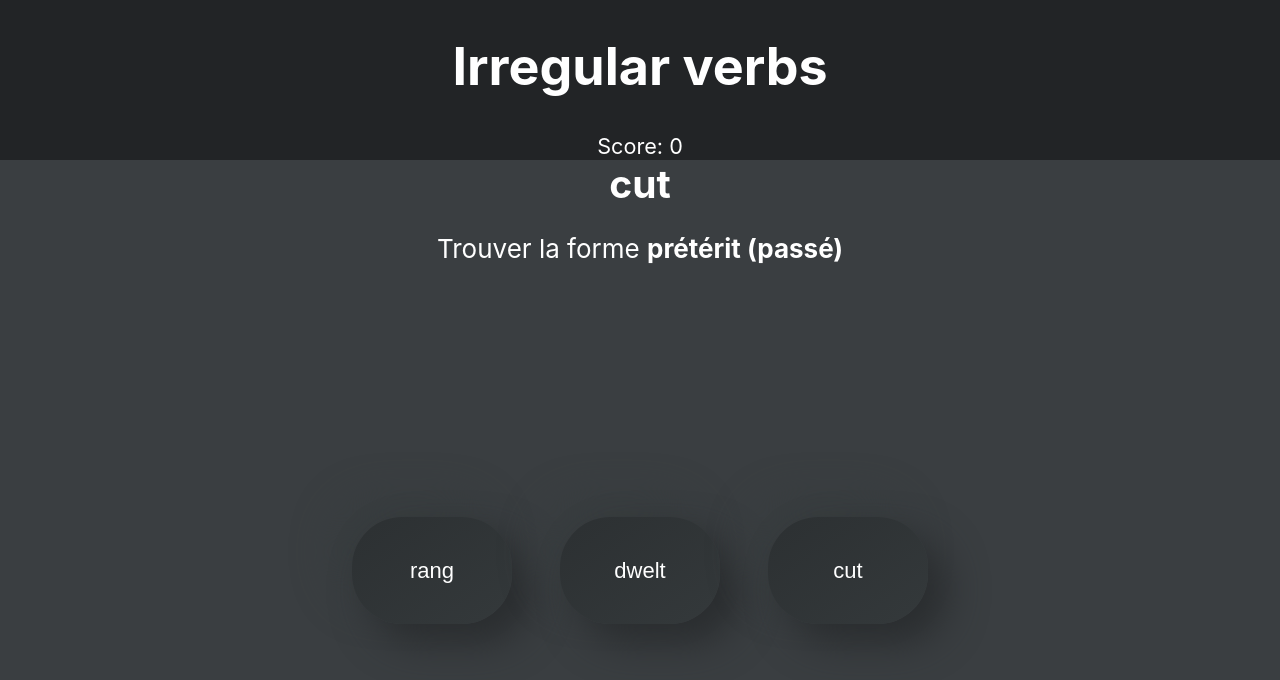
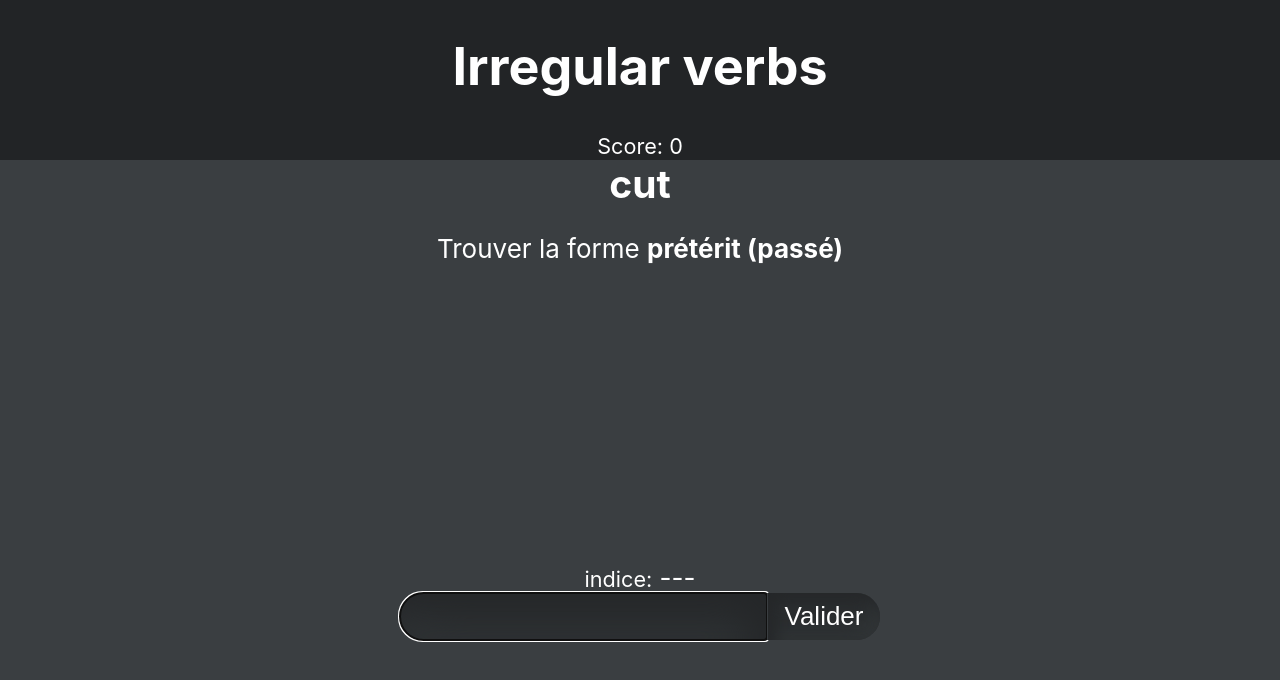
Before and after one commit to ditiz/irregular-verbs, a React (Create React App) app: page / in a window 1280 px wide. Shown: the top 680 px of the page. Built offline with nearby package versions, Linux system fonts and the light colour scheme; the HTML template or start-up script is replaced by a standard one.

Commit message:
add writepast

```diff
--- a/src/App.css
+++ b/src/App.css
@@ -74,7 +74,7 @@ main {
   background: none;
   color: white;
   border: none;
-  width: 10rem;
+  min-width: 10rem;
   margin: 1rem;
   padding: 1rem;
   cursor: pointer;
@@ -171,3 +171,35 @@ main {
     transform: rotate(360deg);
   }
 }
+
+.response {
+  display: flex;
+  flex-flow: row nowrap;
+  justify-content: center;
+  align-items: center;
+
+  border-radius: 25px;
+}
+
+.response input[type="text"] {
+  font-size: calc(10px + 2vmin);
+  padding: 0.5rem 1rem;
+  border: none;
+
+  color: white;
+  border-radius: 25px 0 0 25px;
+  background: #2b2e30;
+  box-shadow: inset -20px 20px 41px #252729, inset 20px -20px 41px #313537;
+}
+
+.response input[type="submit"] {
+  font-size: calc(10px + 2vmin);
+  padding: 0.5rem 1rem;
+  border: none;
+  border-left: 1px solid rgb(58, 62, 65);
+  border-radius: 0 25px 25px 0;
+
+  color: white;
+  background: #2b2e30;
+  box-shadow: inset 8px 8px 16px #252729, inset -8px -8px 16px #313537;
+}
--- a/src/RandomVerb/RandomVerb.tsx
+++ b/src/RandomVerb/RandomVerb.tsx
@@ -3,6 +3,7 @@ import GuestPast from "../GuestPast/GuestPast";
 import { randNumber } from "../utils";
 import GuestFr from "../GuestFr/GuestFr";
 import GuestParticiple from "../GuestParticiple/GuestParticiple";
+import WritePast from "../WritePast/WritePast";
 
 interface IRandomVerbProps {
   score: number;
@@ -13,20 +14,25 @@ interface IRandomVerbProps {
 function RandomVerb({ score, setScore, resetScore }: IRandomVerbProps) {
   const [reload, setReload] = useState(false);
   const [elements] = useState<JSX.Element[]>([
-    <GuestPast
-      score={score}
-      setScore={setScore}
-      resetScore={resetScore}
-      setReload={setReload}
-    />,
-    <GuestParticiple
-      score={score}
-      setScore={setScore}
-      resetScore={resetScore}
-      setReload={setReload}
-    />,
-    <GuestFr
-      score={score}
+    // <GuestPast
+    //   score={score}
+    //   setScore={setScore}
+    //   resetScore={resetScore}
+    //   setReload={setReload}
+    // />,
+    // <GuestParticiple
+    //   score={score}
+    //   setScore={setScore}
+    //   resetScore={resetScore}
+    //   setReload={setReload}
+    // />,
+    // <GuestFr
+    //   score={score}
+    //   setScore={setScore}
+    //   resetScore={resetScore}
+    //   setReload={setReload}
+    // />,
+    <WritePast
       setScore={setScore}
       resetScore={resetScore}
       setReload={setReload}
--- /dev/null
+++ b/src/WritePast/WritePast.tsx
@@ -0,0 +1,99 @@
+import React, { useState, useRef } from "react";
+import verbs from "../data/verbs.json";
+import Message from "../Message/Message";
+import { getRandomVerb, randNumber, initHint } from "../utils";
+
+interface IWritePast {
+  setScore: React.Dispatch<React.SetStateAction<number>>;
+  resetScore: () => void;
+  setReload: React.Dispatch<React.SetStateAction<boolean>>;
+}
+
+function WritePast({ setScore, resetScore, setReload }: IWritePast) {
+  const [verb, setVerb] = useState(verbs[getRandomVerb()]);
+  const [messageStatus, setMessageStatus] = useState<
+    "truth" | "wrong" | "ignore"
+  >("ignore");
+  const [inputValue, setInputValue] = useState("");
+  const [hint, setHint] = useState<string>(initHint(verb.past));
+
+  const refInput = useRef(null);
+
+  const truth = (trigger: boolean) => {
+    setMessageStatus("truth");
+
+    if (!trigger) {
+      setScore((s) => s + 1);
+    }
+  };
+
+  const wrong = () => {
+    setMessageStatus("wrong");
+    resetScore();
+
+    setHint((h) => {
+      console.log(h, verb.past);
+      if (h === verb.past) {
+        return h;
+      }
+
+      let index = randNumber(h.length);
+
+      while (h[index] !== "-") {
+        console.log("recherche");
+        index = randNumber(h.length);
+      }
+
+      return h.substr(0, index) + verb.past[index] + h.substr(index + 1);
+    });
+  };
+
+  const next = () => {
+    const newVerb = verbs[getRandomVerb()];
+    setMessageStatus("ignore");
+    setVerb(newVerb);
+    setReload(true);
+    setHint(initHint(verb.past));
+    setInputValue("");
+  };
+
+  const title = (
+    <span>
+      Trouver la forme <strong>prétérit (passé)</strong>
+    </span>
+  );
+
+  const handleChange = (e: React.ChangeEvent<HTMLInputElement>) =>
+    setInputValue(e.target.value);
+
+  const check = (e: React.FormEvent<HTMLFormElement>) => {
+    e.preventDefault();
+    if (inputValue === verb.past) {
+      truth(true);
+    } else {
+      wrong();
+    }
+  };
+
+  return (
+    <div className="content">
+      <h2>{verb.base}</h2>
+      <Message title={title} status={messageStatus} next={next} />
+      <div className="hint">
+        <small>indice:</small> {hint}
+      </div>
+      <form onSubmit={check} className="response">
+        <input
+          type="text"
+          autoFocus
+          ref={refInput}
+          value={inputValue}
+          onChange={handleChange}
+        />
+        <input type="submit" value="Valider" />
+      </form>
+    </div>
+  );
+}
+
+export default WritePast;
--- a/src/utils.ts
+++ b/src/utils.ts
@@ -1,5 +1,9 @@
-import verbs from './data/verbs.json';
+import verbs from "./data/verbs.json";
 
-export const randNumber = (length: number) => Math.floor(Math.random() * Math.floor(length));
+export const randNumber = (length: number) =>
+  Math.floor(Math.random() * Math.floor(length));
 
 export const getRandomVerb = () => randNumber(verbs.length);
+
+export const initHint = (word: string) =>
+  [...Array(word.length)].reduce((acc) => (acc ? acc + "-" : "-")) + "-";
```
